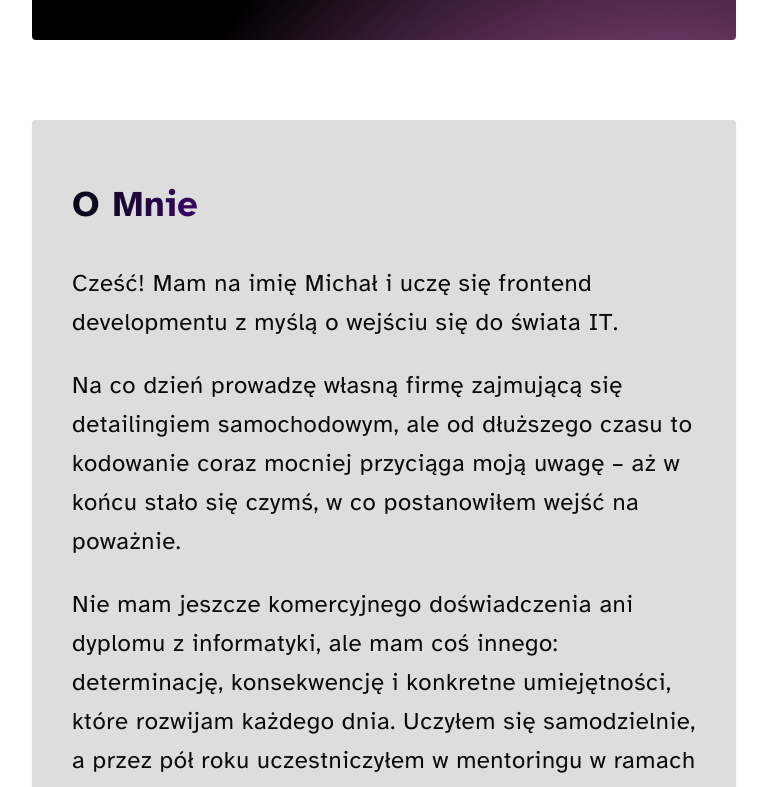
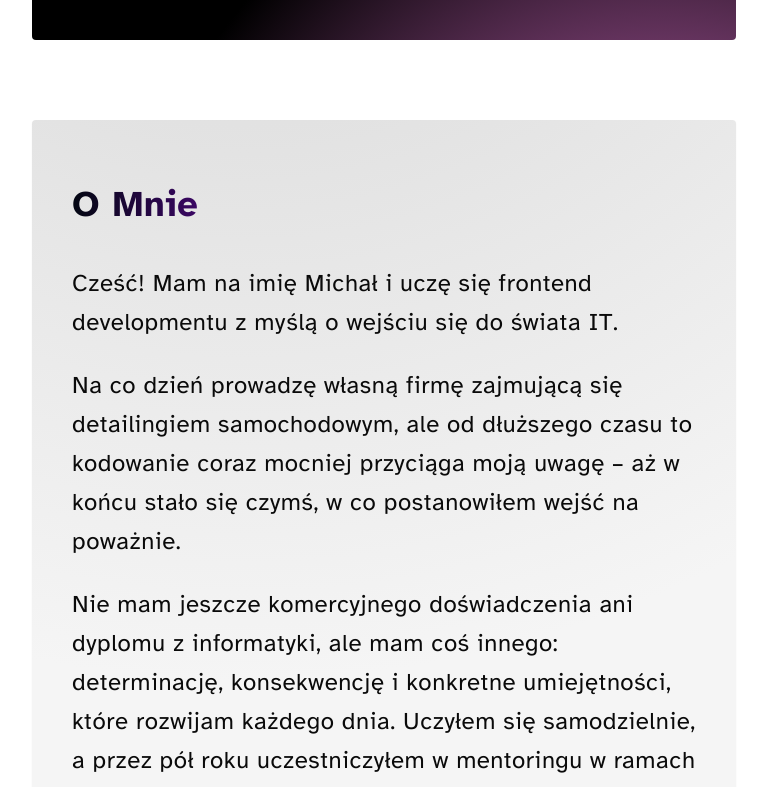
Before and after one commit to misiek869/my_portfolio_v2, a React (Vite) app: page / in a window 1280 px wide. Shown: the part 680-1467 px from the top of the page, without its empty margins (256-1023 px from the left). Built offline with nearby package versions, Linux system fonts and the light colour scheme.

Commit message:
change bg to gradient

```diff
--- a/src/components/About.tsx
+++ b/src/components/About.tsx
@@ -10,8 +10,14 @@ const About = () => {
 			initial={{ x: '150%' }}
 			animate={{ x: 0 }}
 			exit={{ x: '150%' }}
+			style={{
+				background: `
+    radial-gradient(circle at 30% -30%, #e0e0e0 20%, transparent 48%),
+    radial-gradient(circle at 90% 150%, #b0b0b0 0%, #f5f5f5 48%)
+  `,
+			}}
 			transition={{ duration: 0.3, delay: 0.2 }}
-			className='mt-20 px-4 py-6 md:px-10 md:py-16 bg-[#DDDDDD] rounded-sm shadow-sm'>
+			className='mt-20 px-4 py-6 md:px-10 md:py-16  rounded-sm shadow-sm'>
 			<div className='mb-8'>
 				<h2 className='bg-gradient-to-r from-gray-950  to-purple-950 inline-block text-transparent bg-clip-text text-3xl md:text-4xl font-bold tracking-wide capitalize 3xl:text-5xl'>
 					{t('aboutTitle')}
```
